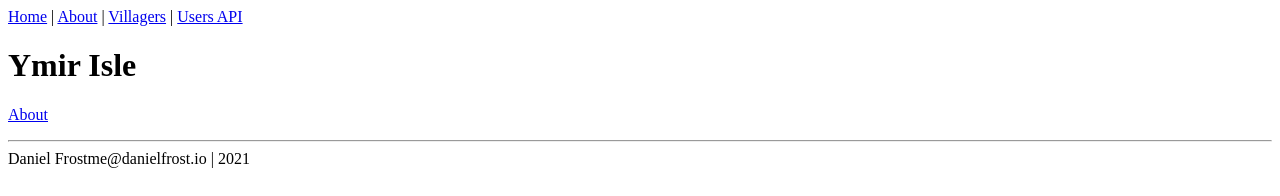
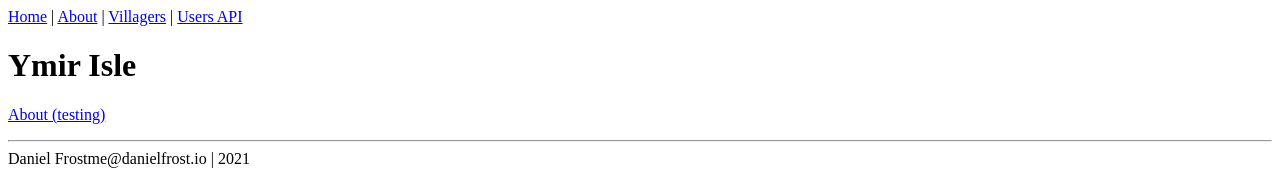
Before and after one commit to frostde/ymir-isle, a Next.js app: page / in a window 1280 px wide. Shown: the top 196 px of the page. Built offline with nearby package versions, Linux system fonts and the light colour scheme.

Commit message:
feat: testing branch rule

```diff
--- a/src/pages/index.tsx
+++ b/src/pages/index.tsx
@@ -6,7 +6,7 @@ const IndexPage = () => (
         <h1>Ymir Isle</h1>
         <p>
             <Link href="/about">
-                <a>About</a>
+                <a>About (testing)</a>
             </Link>
         </p>
     </Layout>
```
